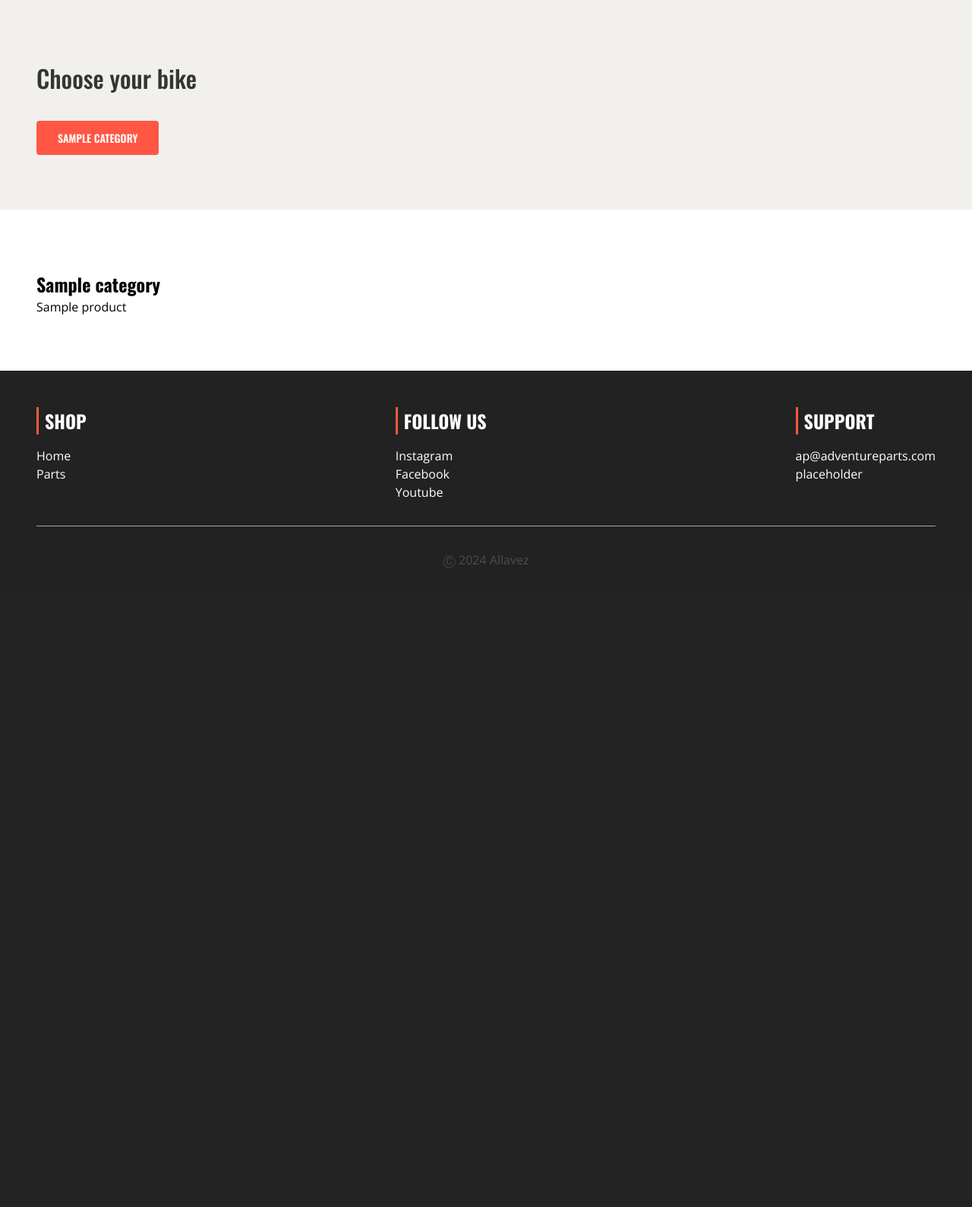
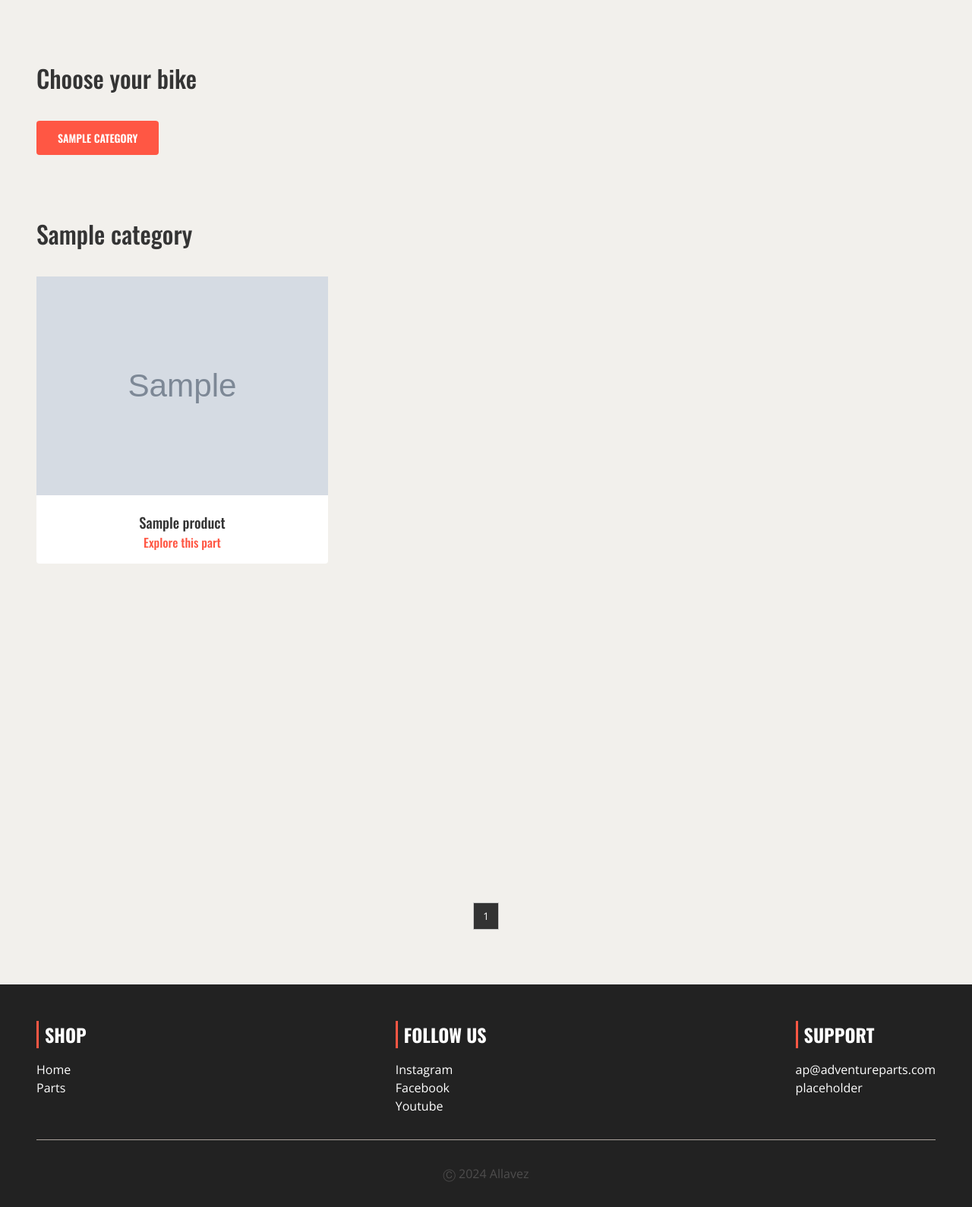
Before and after one commit to Allavezz/adventure_parts, a PHP site: a page that uses models/products.php in a window 1280 px wide. Shown: the part 95-1684 px from the top of the page at 76% size. Before the commit the page ends 843 px from the top, so only its background shows below. Run offline with PHP 8.4, Linux system fonts and the light colour scheme; tables that the repository leaves empty or names only in its code hold one stand-in row (values such as "Sample post"); grey boxes marked "Sample" are stand-in pictures; data that the repository does not hold is empty; some libraries are stand-ins or nearby versions.

Commit message:
Create: list of products in categories view and js script to create pagination

```diff
--- a/controllers/categories.php
+++ b/controllers/categories.php
@@ -10,10 +10,10 @@ require("models/products.php");
 
 $modelCategories = new Categories();
 $categories = $modelCategories->getAll();
-$category = $modelCategories->getById($id);
+$category = $modelCategories->getBySlug($id);
 
 $modelProducts = new Products();
-$products = $modelProducts->getProductsByCategoryId($id);
+$products = $modelProducts->getProductsByCategorySlug($id);
 
 // Sort categories alphabetically by category_name
 usort($categories, function ($a, $b) {
--- a/css/main.css
+++ b/css/main.css
@@ -426,17 +426,17 @@ figcaption {
   text-align: center;
   margin-top: 1.25rem;
 }
-.products__pagination button {
+.products__pag-buttons {
   margin: 0 0.25rem;
   padding: 0.5rem 0.75rem;
   border: 1px solid #ccc;
   background-color: #f8f8f8;
 }
-.products__pagination button .active {
+.products__pag-buttons--active {
   background-color: #333;
   color: #fff;
 }
-.products__pagination button :hover {
+.products__pag-buttons:hover {
   background-color: #555;
   color: #fff;
 }
--- /dev/null
+++ b/js/productsGallery.js
@@ -0,0 +1,59 @@
+const productCards = document.querySelectorAll('.products__card');
+const paginationContainer = document.querySelector('.products__pagination');
+const productsPerPage = 12;
+let currentPage = 1;
+const totalPages = Math.ceil(productCards.length / productsPerPage);
+
+// Function to display products based on current page
+function displayProducts(page) {
+	const start = (page - 1) * productsPerPage;
+	const end = page * productsPerPage;
+
+	productCards.forEach((product, index) => {
+		if (index >= start && index < end) {
+			product.classList.remove('products__card--hide');
+		} else {
+			product.classList.add('products__card--hide');
+		}
+	});
+}
+
+// Function to create pagination buttons
+function createPagination() {
+	paginationContainer.innerHTML = ''; // Clear previous pagination buttons
+
+	for (let i = 1; i <= totalPages; i++) {
+		const button = document.createElement('button');
+		button.textContent = i;
+		button.classList.add('products__pag-buttons');
+
+		// Highlight the current page button
+		if (i === currentPage) {
+			button.classList.add('products__pag-buttons--active');
+		}
+
+		// Add click event to each button
+		button.addEventListener('click', function () {
+			currentPage = i; //Update current page
+			displayProducts(currentPage); // Display products for the selected page
+			updatePaginationButtons(); // Update button states
+		});
+
+		paginationContainer.appendChild(button);
+	}
+}
+
+// Function to update the pagination button states
+function updatePaginationButtons() {
+	const buttons = document.querySelectorAll('.products__pag-buttons');
+	buttons.forEach((button, index) => {
+		button.classList.remove('products__pag-buttons--active'); // Remove active class from all
+		if (index + 1 === currentPage) {
+			button.classList.add('products__pag-buttons--active');
+		}
+	});
+}
+
+// Initialize the pagination
+displayProducts(currentPage);
+createPagination();
--- a/models/categories.php
+++ b/models/categories.php
@@ -18,7 +18,7 @@ class Categories extends Base
         return $query->fetchAll();
     }
 
-    public function getById($id)
+    public function getBySlug($id)
     {
         $query = $this->db->prepare("
             SELECT
--- a/models/products.php
+++ b/models/products.php
@@ -22,7 +22,7 @@ class Products extends Base
         return $query->fetchAll();
     }
 
-    public function getProductsByCategoryId($id)
+    public function getProductsByCategorySlug($id)
     {
         $query = $this->db->prepare("
             SELECT
--- a/scss/pages/parts/_parts.scss
+++ b/scss/pages/parts/_parts.scss
@@ -73,22 +73,22 @@
 	&__pagination {
 		text-align: center;
 		margin-top: 1.25rem;
+	}
 
-		button {
+	&__pag-buttons {
 		margin: 0 0.25rem;
 		padding: 0.5rem 0.75rem;
 		border: 1px solid #ccc;
 		background-color: #f8f8f8;
 
-			.active {
+		&--active {
 			background-color: #333;
 			color: #fff;
 		}
 
-			:hover {
+		&:hover {
 			background-color: #555;
 			color: #fff;
 		}
 	}
 }
-}
--- a/views/categories.php
+++ b/views/categories.php
@@ -6,6 +6,7 @@
     <meta name="viewport" content="width=device-width, initial-scale=1.0">
     <title><?= htmlspecialchars($category["category_name"], ENT_QUOTES, 'UTF-8') ?> - Adventure Parts</title>
     <link rel="stylesheet" href="../css/main.css">
+    <script defer src="../js/productsGallery.js"></script>
 </head>
 
 <body>
@@ -14,7 +15,7 @@
     <main>
 
         <!-- Category Navigation -->
-        <section class="category sc-padding-b">
+        <section class="category sc-padding">
             <div class="category__container">
                 <h2 class="title">Choose your bike</h2>
                 <div class="category__nav">
@@ -38,15 +39,34 @@
         </section>
 
         <!-- Producs Section -->
-        <section class="sc-padding-b">
-            <h2><?= htmlspecialchars($category["category_name"], ENT_QUOTES, 'UTF-8') ?></h2>
+        <section class="products sc-padding-b">
+            <div class="products__container">
+                <h2 class="title"><?= htmlspecialchars($category["category_name"], ENT_QUOTES, 'UTF-8') ?></h2>
+                <div class="products__gallery">
                     <?php
                     foreach ($products as $product) {
+                        $productName = htmlspecialchars($product["product_name"], ENT_QUOTES, 'UTF-8');
+                        $productSlug = htmlspecialchars($product["product_slug"], ENT_QUOTES, 'UTF-8');
+                        $productImage = htmlspecialchars($product["product_image"], ENT_QUOTES, 'UTF-8');
+
                         echo '
-                    <p>' . $product["product_name"] . '</p>
+                            <div class="products__card">
+                                <a href="' . ROOT . '/products/' . $productSlug . '">
+                                    <div class="products__image">
+                                        <img src="../images/products/thumbnail/' . $productImage . '" alt="' . $productName . '"/>
+                                    </div>
+                                    <div class="products__text">
+                                        <h3 class="products__title">' . $productName . '</h3>
+                                        <h4 class="products__cta">Explore this part</h4>
+                                    </div>
+                                </a>
+                            </div>
                         ';
                     }
                     ?>
+                </div>
+                <div class="products__pagination"></div>
+            </div>
         </section>
     </main>
 
--- a/views/home.php
+++ b/views/home.php
@@ -30,7 +30,7 @@
                         <div class="hero__slide ' . $activeClass . '" style="background-image: url(\'../images/products/hero/' . $productHero . ' \')">
                             <div class="hero__content">
                                 <h2 class="hero__title"> ' . $productName . ' </h2>
-                                <a href="' . $productSlug . '" class="hero__link btn">Learn More</a>
+                                <a href="' . ROOT . '/products/' . $productSlug . '" class="hero__link btn">Learn More</a>
                             </div>
                         </div>
                     ';
```
Also changed, not shown: 1 other file. Lines whose indentation alone changed are shown as unchanged.
